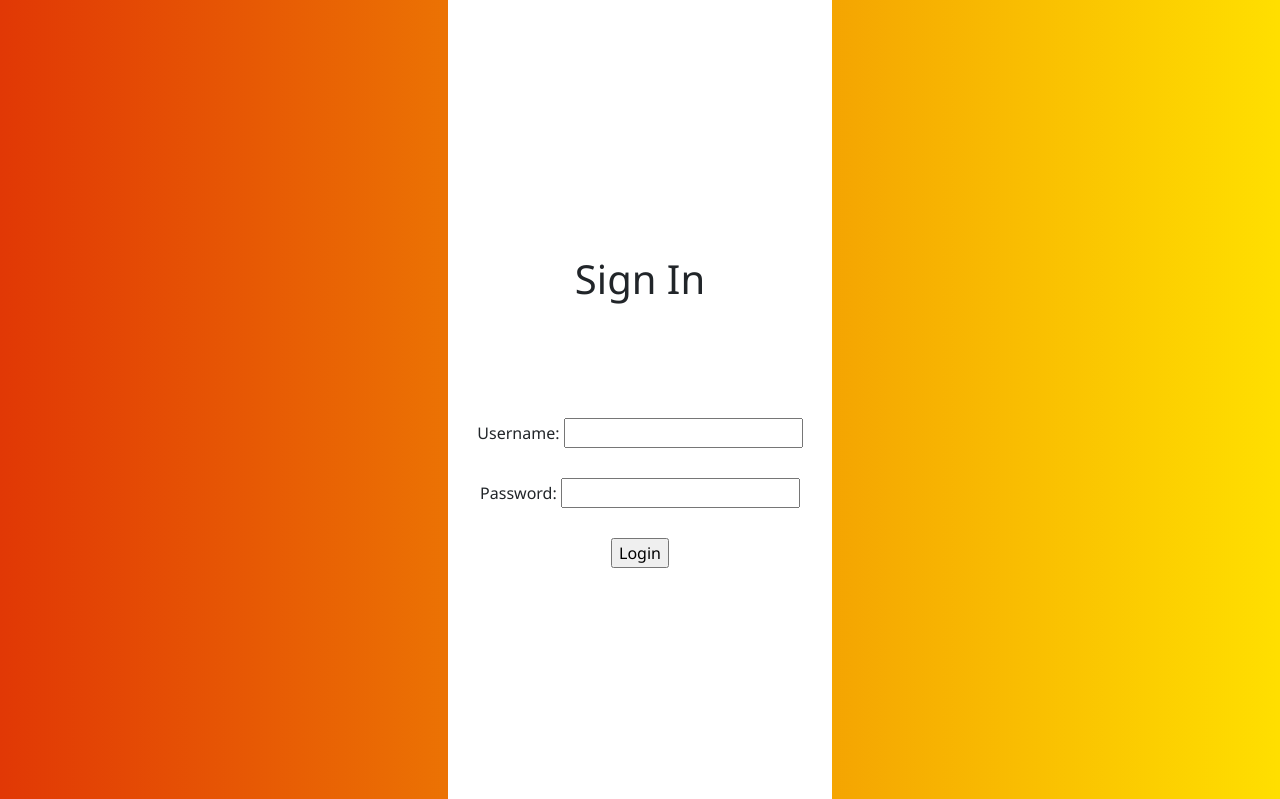
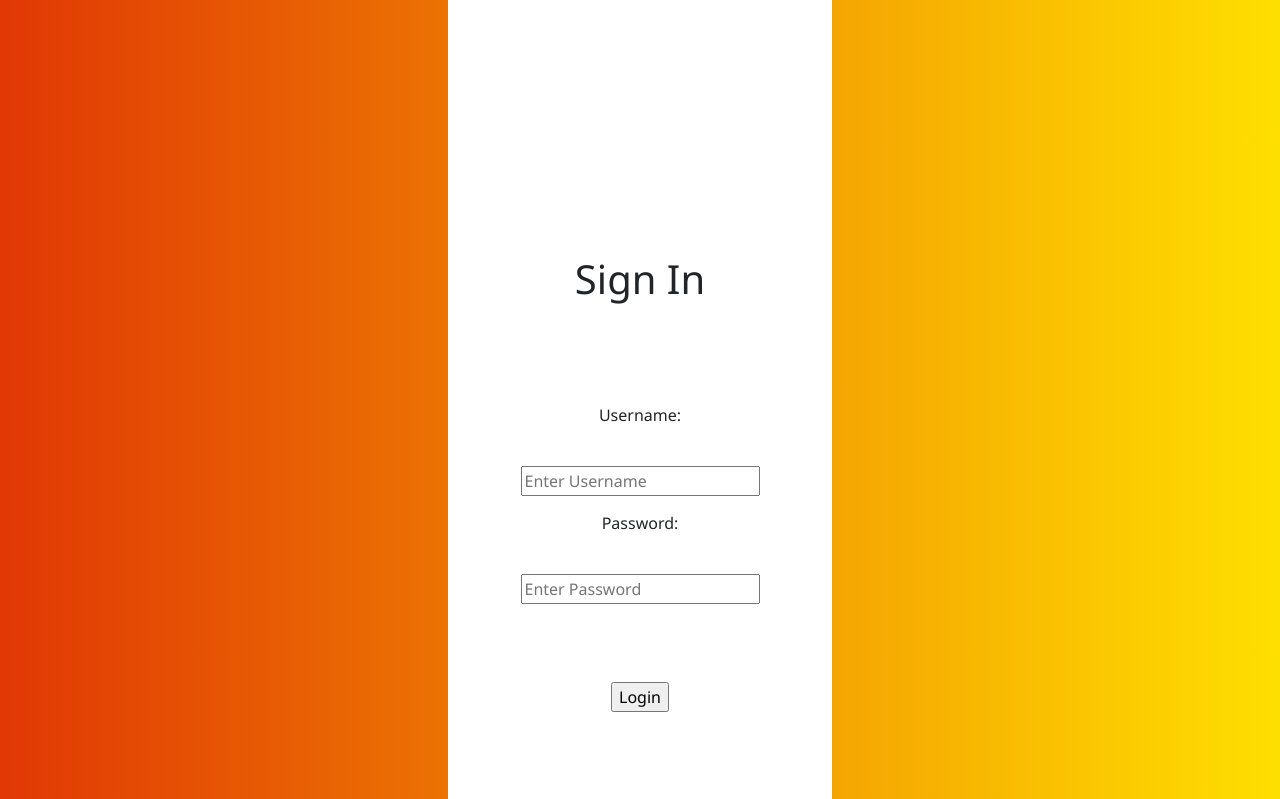
Before and after one commit to 21026584/HazPak_ELearning_Portal-team2, a PHP site: page /login.php in a window 1280 px wide. Shown: the part 113-912 px from the top of the page. Run offline with PHP 8.4, Linux system fonts and the light colour scheme.

Commit message:
Second Commit

```diff
--- a/login.php
+++ b/login.php
@@ -14,11 +14,13 @@
             <h1 class="TitleText">Sign In</h1>
             <form action="authentication.php" method="POST" class="Forms">
                 <label for="username">Username:</label>
-                <input type="text" id="username" name="username" required><br>
+                <br></br>
+                <input type="text" id="username" name="username" required placeholder="Enter Username"><br>
 
                 <label for="password">Password:</label>
-                <input type="password" id="password" name="password" required><br>
-
+                <br></br>
+                <input type="password" id="password" name="password" required placeholder="Enter Password"><br>
+                <br></br>
                 <input type="submit" value="Login">
                 <!-- test -->
             </form>
```
